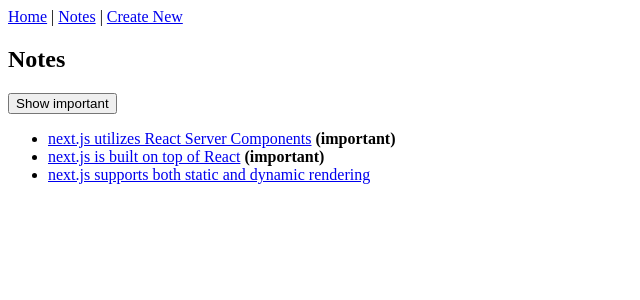
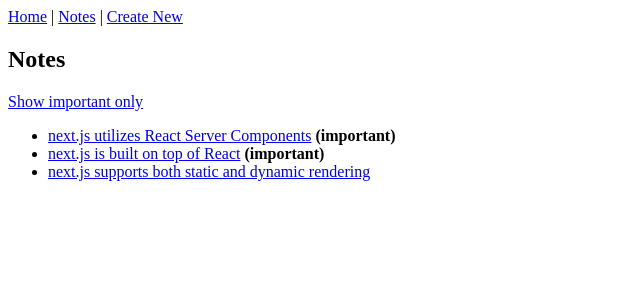
Before and after one commit to jjesus-dev/nextjs-notes-app, a Next.js app: page /notes in a window 1280 px wide. Shown: the top 300 px of the page, without its empty margins (0-640 px from the left). Built offline with nearby package versions, Linux system fonts and the light colour scheme.

Commit message:
refactor: modify notes' page into a server component
+ Modify notes' page to behave as a server component instead of using a client component.

```diff
--- a/app/notes/page.tsx
+++ b/app/notes/page.tsx
@@ -1,13 +1,34 @@
+import Link from "next/link";
 import { getNotes } from "../services/notes";
-import NoteList from "./NoteList";
 
-const Notes = () => {
-  const notes = getNotes();
+const Notes = async ({
+  searchParams,
+}: {
+  searchParams: Promise<{ important?: string }>;
+}) => {
+  const { important } = await searchParams;
+  const showImportant = important === "true";
+  const allNotes = getNotes();
+  const notes = showImportant
+    ? allNotes.filter((note) => note.important)
+    : allNotes;
 
   return (
     <div>
       <h2>Notes</h2>
-      <NoteList notes={notes} />
+      <div>
+        <Link href={showImportant ? "/notes" : "/notes?important=true"}>
+          {showImportant ? "Show all" : "Show important only"}
+        </Link>
+      </div>
+      <ul>
+        {notes.map((note) => (
+          <li key={note.id}>
+            <Link href={`/notes/${note.id}`}>{note.content}</Link>
+            {note.important && <strong> (important)</strong>}
+          </li>
+        ))}
+      </ul>
     </div>
   );
 };
```
